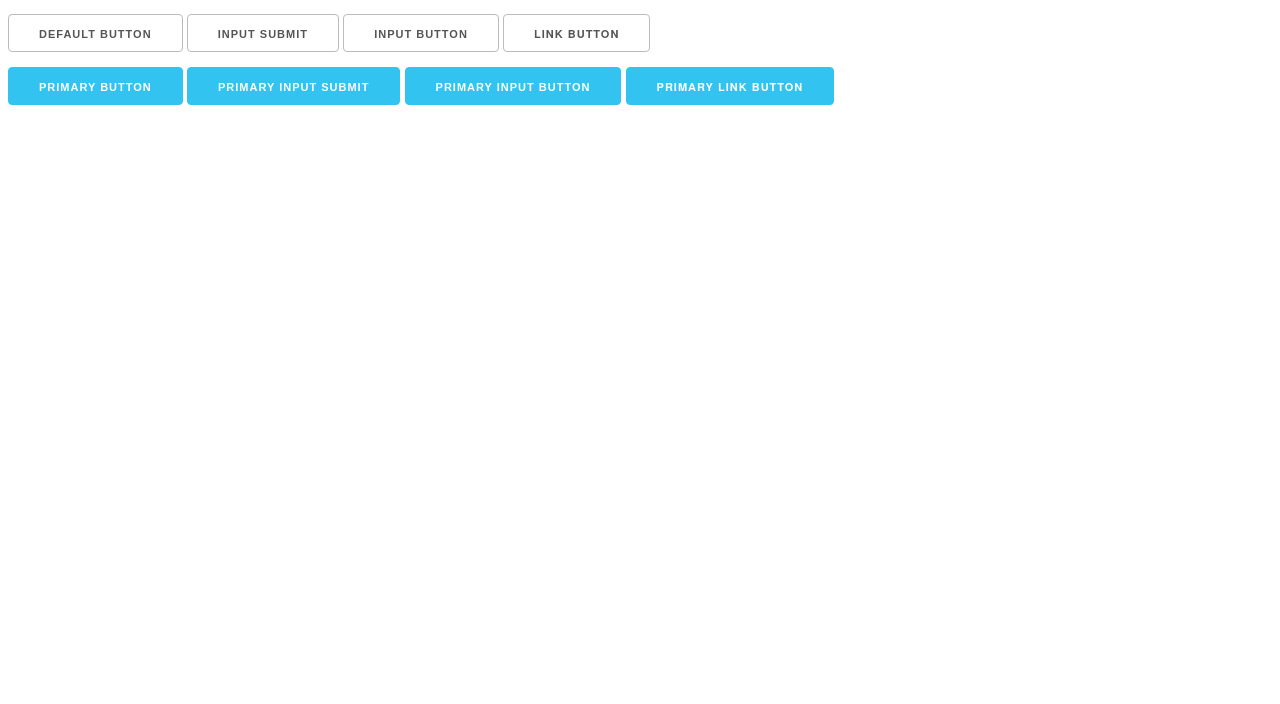
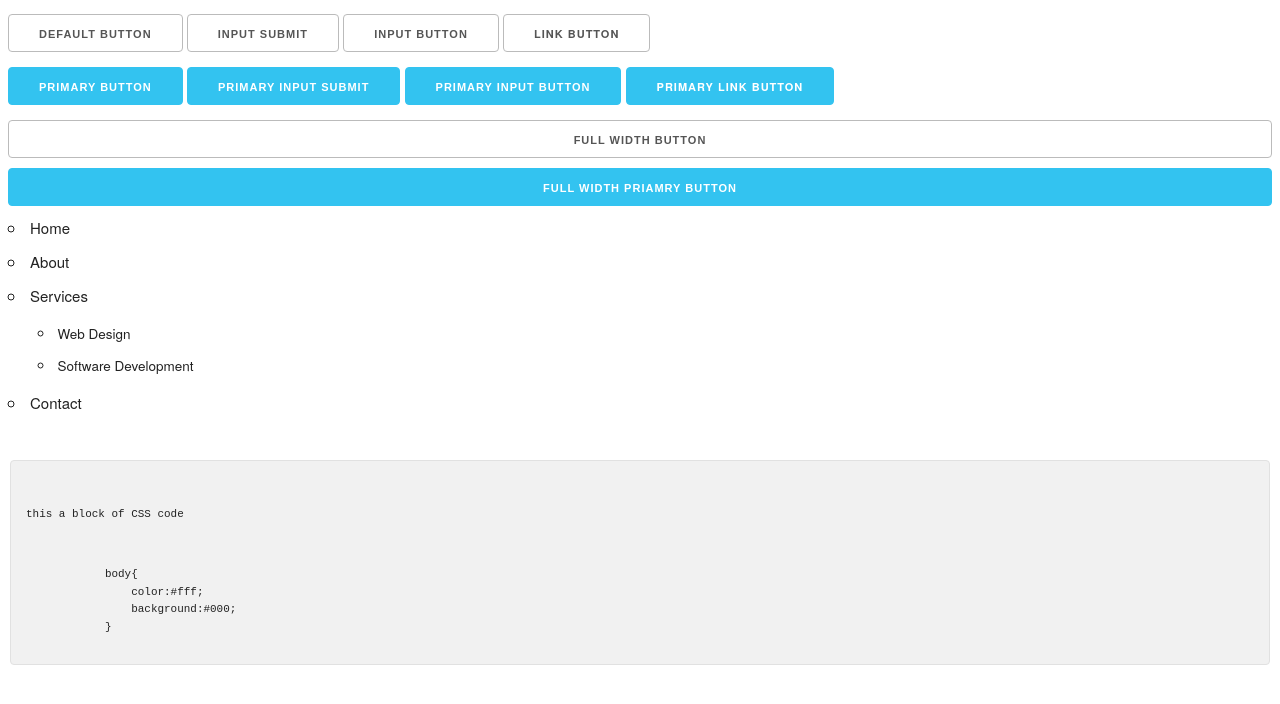
Before and after one commit to a-a-robbins/cheat-sheets, a plain HTML site: page index.html in a window 1280 px wide. Shown: the part 446-1150 px from the top of the page. Before the commit the page ends 800 px from the top, so only its background shows below. Drawn offline with nearby package versions, Linux system fonts and the light colour scheme.

Commit message:
full width, lists, and code blocks

```diff
--- a/index.html
+++ b/index.html
@@ -38,5 +38,36 @@
     <input class="button-primary" type="button" value="Primary Input Button">
     <a href="" class="button button-primary">Primary Link Button</a>
 
+    <br/>
+
+    <!-- FULL WIDTH (not just for buttons) -->
+    <button class="u-full-width">Full Width Button</button>
+    <button class="button-primary u-full-width">Full Width Priamry Button</button>
+
+    <!-- LISTS -->
+    <ul>
+        <li>Home</li>
+        <li>About</li>
+        <li>Services</li>
+            <ul>
+                <li>Web Design</li>
+                <li>Software Development</li>
+            </ul>
+        <li>Contact</li>
+    </ul>
+
+    <!-- CODE BLOCK -->
+    <pre>
+        <code>
+            <p>this a block of CSS code</p>
+            body{
+                color:#fff;
+                background:#000;
+            }
+        </code>
+    </pre>
+
+    <!-- TABLES -->
+
 </body>
 </html>
```
